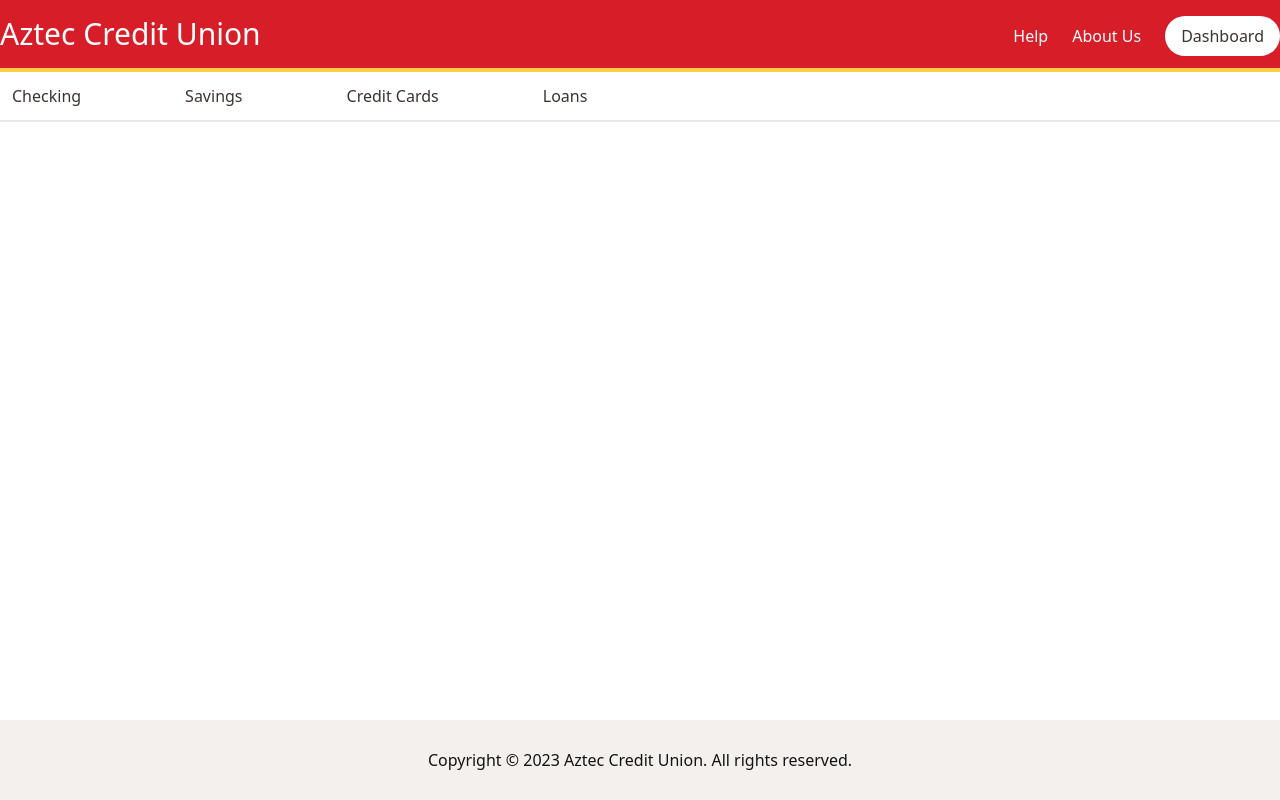
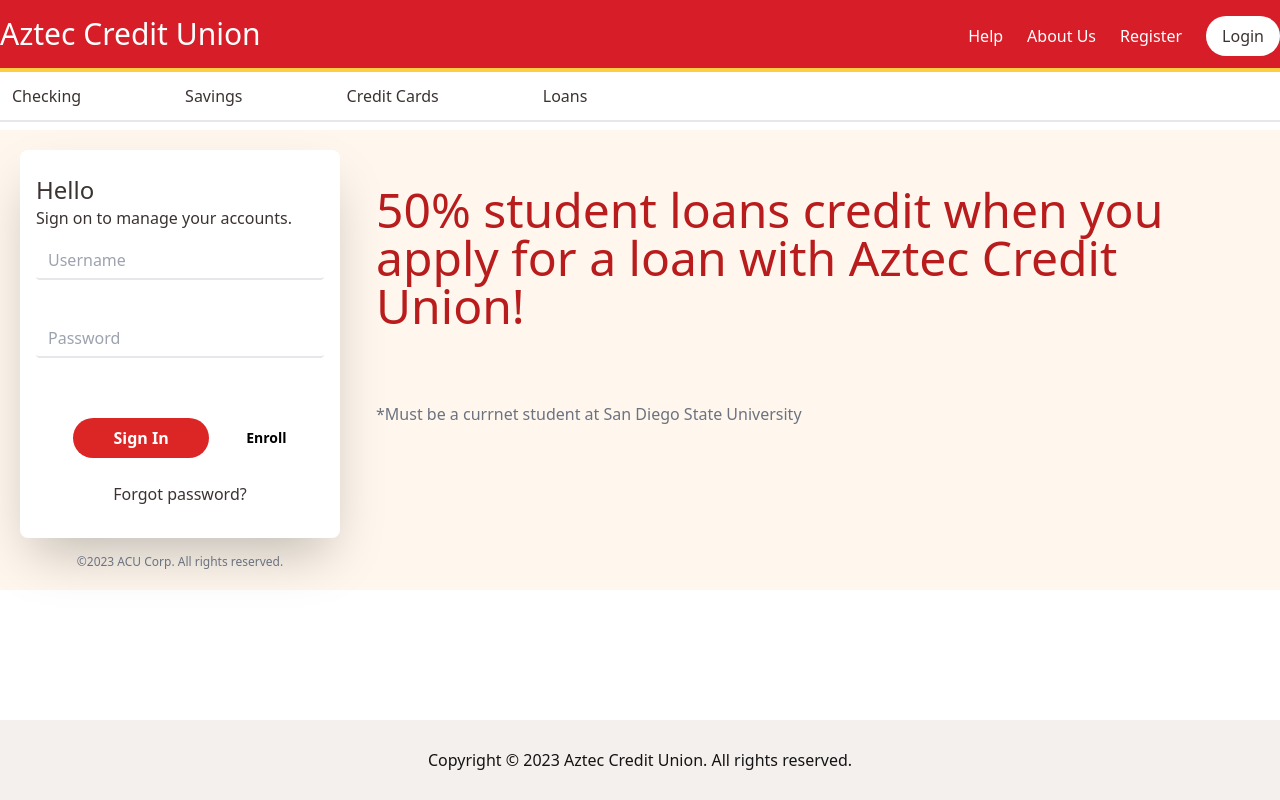
Before and after one commit to junioryono/Bank-Website, a React (Vite) app: page / in a window 1280 px wide. Built offline with nearby package versions, Linux system fonts and the light colour scheme.

Commit message:
Added banner and log in form.

```diff
--- a/src/context/auth.tsx
+++ b/src/context/auth.tsx
@@ -63,7 +63,7 @@
    const [user, setUser] = useState<User | null | undefined>(undefined);
 
    useEffect(() => {
-      const enableTestUser = true;
+      const enableTestUser = false;
 
       if (enableTestUser) {
          const transaction: Transaction = {
--- a/src/pages/home/index.jsx
+++ b/src/pages/home/index.jsx
@@ -1,35 +1,107 @@
 import { Link } from "react-router-dom";
+import { useAuth } from "../../context/auth";
 
 export default function Home() {
-   const navBarItems = [
-      "Checking",
-      "Savings & CDs",
-      "Credit Cards",
-      "Home",
-      "Loans",
-      "Personal",
-      "Loans",
-      "Auto",
-      "Loans",
-      "Premier",
-      "Education & Tools",
-   ];
+   const user = useAuth();
    return (
       <>
+         {/* Navbar */}
          <nav className="flex bg-center gap-20 border-b-2">
-            <Link to={"create/checkings"} className="hover:bg-orange-50 hover:underline rounded-md px-3 py-3">
+            <Link
+               to={!user ? "/" : "create/checkings"}
+               className="hover:bg-orange-50 hover:underline rounded-md px-3 py-3"
+               onClick={() => (!user ? alert("You must log-in first") : "")}
+            >
                Checking
             </Link>
-            <Link to={"create/savings"} className="hover:bg-orange-50 hover:underline rounded-md px-3 py-3">
+            <Link
+               to={!user ? "/" : "create/savings"}
+               className="hover:bg-orange-50 hover:underline rounded-md px-3 py-3"
+               onClick={() => (!user ? alert("You must log-in first") : "")}
+            >
                Savings
             </Link>
-            <Link to={"apply/credit-card"} className="hover:bg-orange-50 hover:underline rounded-md px-3 py-3">
+            <Link
+               to={!user ? "/" : "apply/credit-card"}
+               className="hover:bg-orange-50 hover:underline rounded-md px-3 py-3"
+               onClick={() => (!user ? alert("You must log-in first") : "")}
+            >
                Credit Cards
             </Link>
-            <Link to={"apply/loan"} className="hover:bg-orange-50 hover:underline rounded-md px-3 py-3">
+            <Link
+               to={!user ? "/" : "apply/loan"}
+               className="hover:bg-orange-50 hover:underline rounded-md px-3 py-3"
+               onClick={() => (!user ? alert("You must log-in first") : "")}
+            >
                Loans
             </Link>
          </nav>
+
+         {/* Banner */}
+         <div className="bg-orange-50 mt-2">
+            <div className="m-5 flex">
+               {!user ? (
+                  <div className="w-full max-w-xs">
+                     <form className="bg-white shadow-2xl rounded-lg px-4 pt-6 pb-8 mb-4">
+                        <h1 className=" text-2xl font-light">Hello</h1>
+                        <h2 className="font-light pb-3">Sign on to manage your accounts.</h2>
+                        <div className="mb-10">
+                           <input
+                              className="appearance-none border-b-2 rounded w-full py-2 px-3 text-gray-700 leading-tight focus:outline-none focus:shadow-outline hover:border-b-orange-600"
+                              id="username"
+                              type="text"
+                              placeholder="Username"
+                           />
+                        </div>
+                        <div className="mb-12">
+                           <input
+                              className="appearance-none border-b-2 rounded w-full py-2 px-3 text-gray-700 mb-3 leading-tight focus:outline-none focus:shadow-outline hover:border-b-orange-600"
+                              id="password"
+                              type="password"
+                              placeholder="Password"
+                           />
+                        </div>
+                        <div className="flex items-center justify-evenly">
+                           <a
+                              className="bg-red-600 hover:bg-red-700 text-white font-bold py-2 px-10 rounded-full focus:outline-none focus:shadow-outline"
+                              type="submit"
+                              href="/login"
+                           >
+                              Sign In
+                           </a>
+                           <a
+                              className="inline-block align-baseline font-bold text-sm text-black hover:underline"
+                              href="/register"
+                           >
+                              Enroll
+                           </a>
+                        </div>
+                        <div className="text-center pt-6 hover:underline">
+                           <a href="forgot-password">Forgot password?</a>
+                        </div>
+                     </form>
+                     <p className="text-center text-gray-500 text-xs">&copy;2023 ACU Corp. All rights reserved.</p>
+                  </div>
+               ) : (
+                  <div className="w-full max-w-xs">
+                     <form className="bg-white shadow-2xl rounded-lg px-4 pt-6 pb-8 mb-4">
+                        <h1 className=" text-2xl font-light">Welcome back {user.name}!</h1>
+                        <h2 className="font-light pb-3">What can we help you with today.</h2>
+                     </form>
+                  </div>
+               )}
+               <div className="flex-col">
+                  <div>
+                     <h1 className="p-9  text-5xl text-red-700">
+                        50% student loans credit when you apply for a loan with Aztec Credit Union!
+                     </h1>
+                  </div>
+                  <div className="p-9">
+                     <p className="text-gray-500">*Must be a currnet student at San Diego State University</p>
+                  </div>
+               </div>
+            </div>
+         </div>
       </>
    );
 }
```
